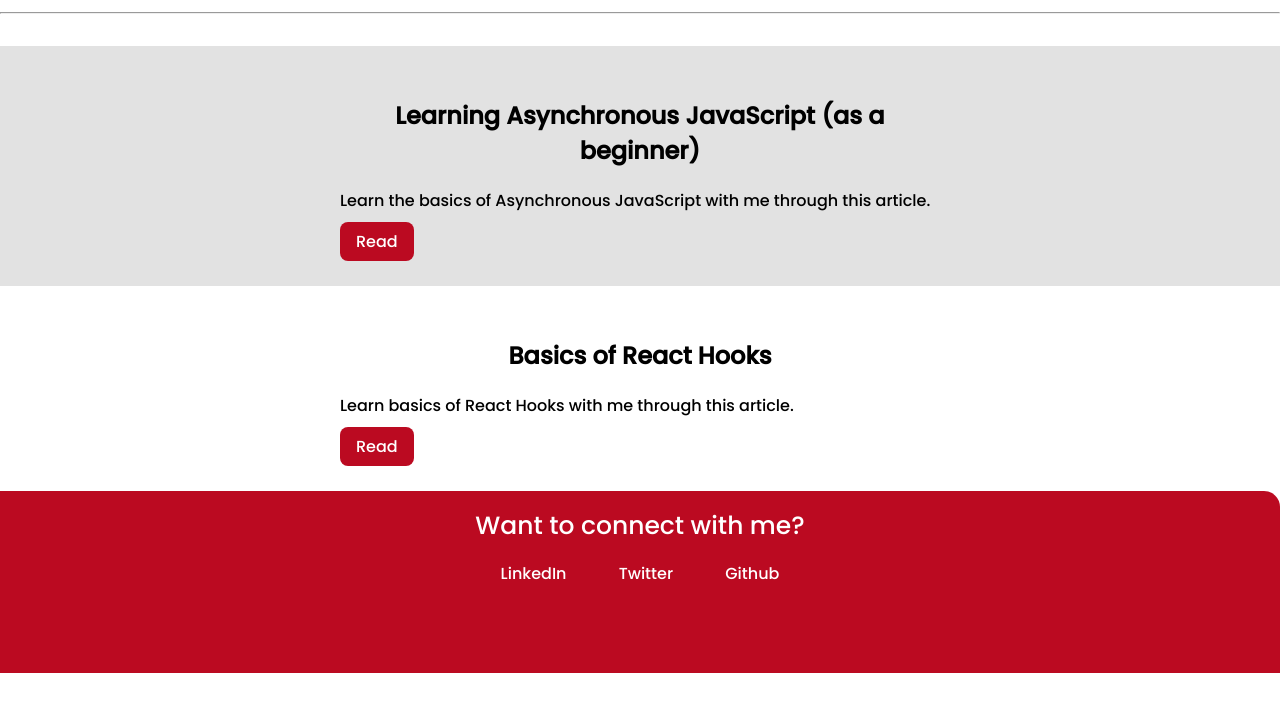
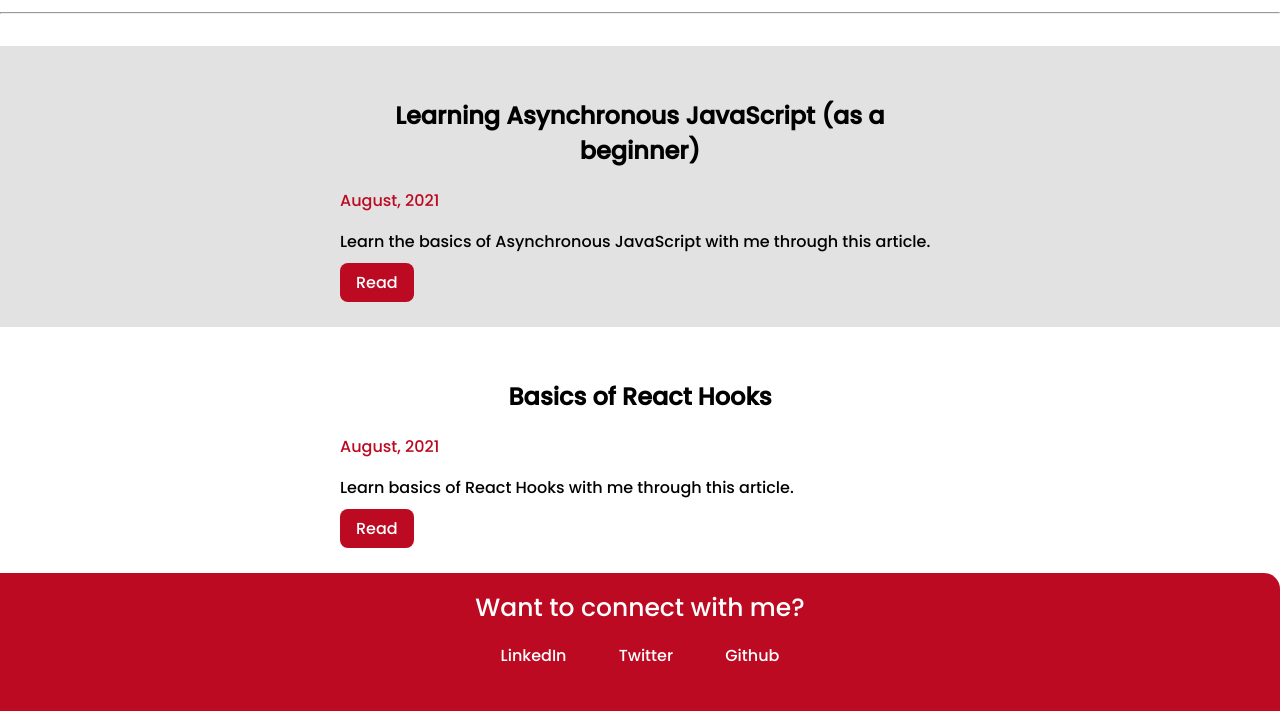
Before and after one commit to priyanshk20/portfolio, a plain HTML site: page blogs.html in a window 1280 px wide. Shown: the part 213-924 px from the top of the page. Before the commit the page ends 886 px from the top, so only its background shows below. Drawn offline with Linux system fonts and the light colour scheme.

Commit message:
added dates

```diff
--- a/blogs.html
+++ b/blogs.html
@@ -22,6 +22,7 @@
     <section class="section section-off-white">
         <div class="container container-center">
             <h1>Learning Asynchronous JavaScript (as a beginner)</h1>
+            <span>August, 2021</span>
             <p>Learn the basics of Asynchronous JavaScript with me through this article.</p>
             <a href="https://priyanshk20.hashnode.dev/learning-asynchronous-javascript-as-a-beginner"  target="_blank" class=" link primary-link">Read</a>
         </div>
@@ -30,6 +31,7 @@
     <section class="section">
         <div class="container container-center">
             <h1>Basics of React Hooks</h1>
+            <span>August, 2021</span>
         <p>Learn basics of React Hooks with me through this article.</p>
         <a href="https://priyanshk20.hashnode.dev/basics-of-react-hooks"  target="_blank" class=" link primary-link">Read</a>
         </div>
```
